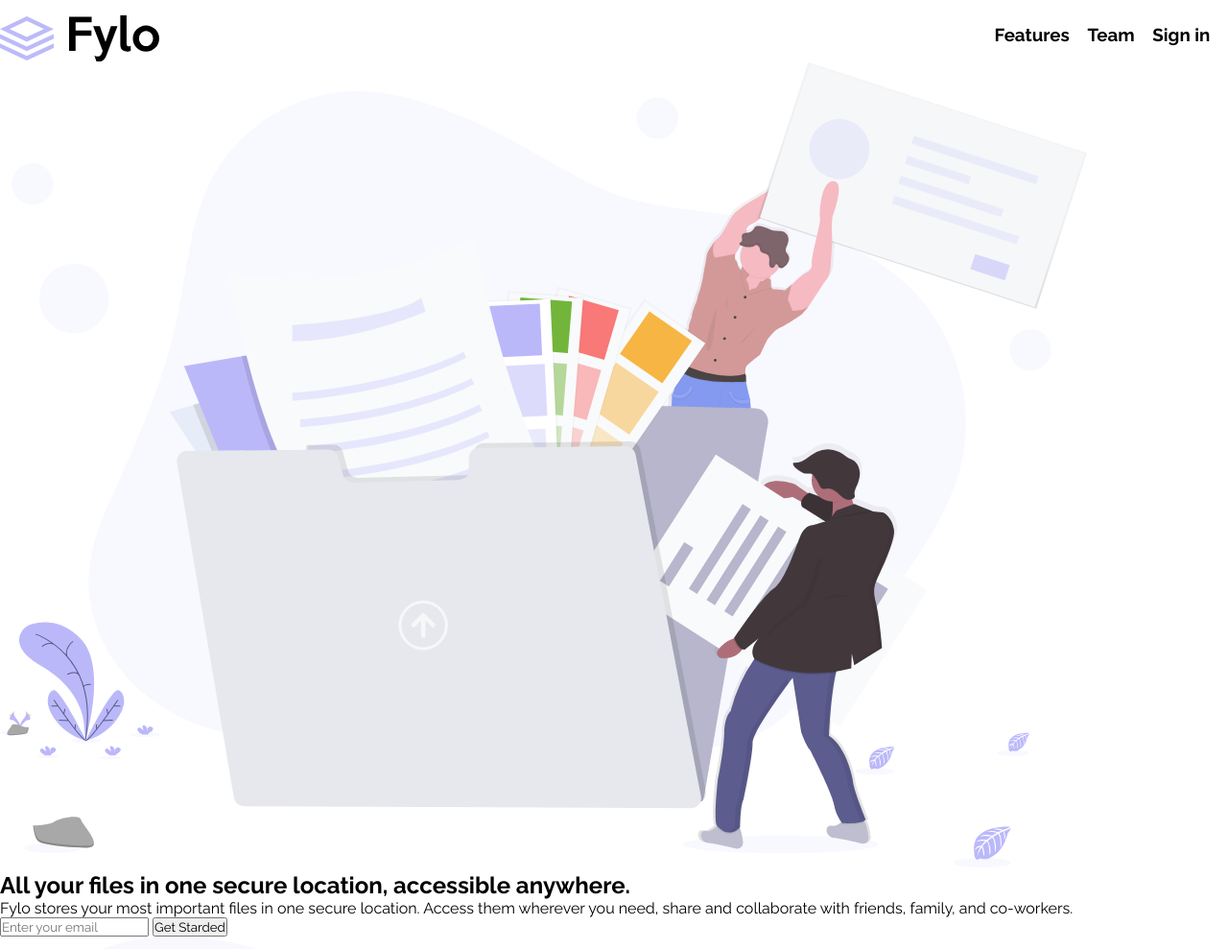
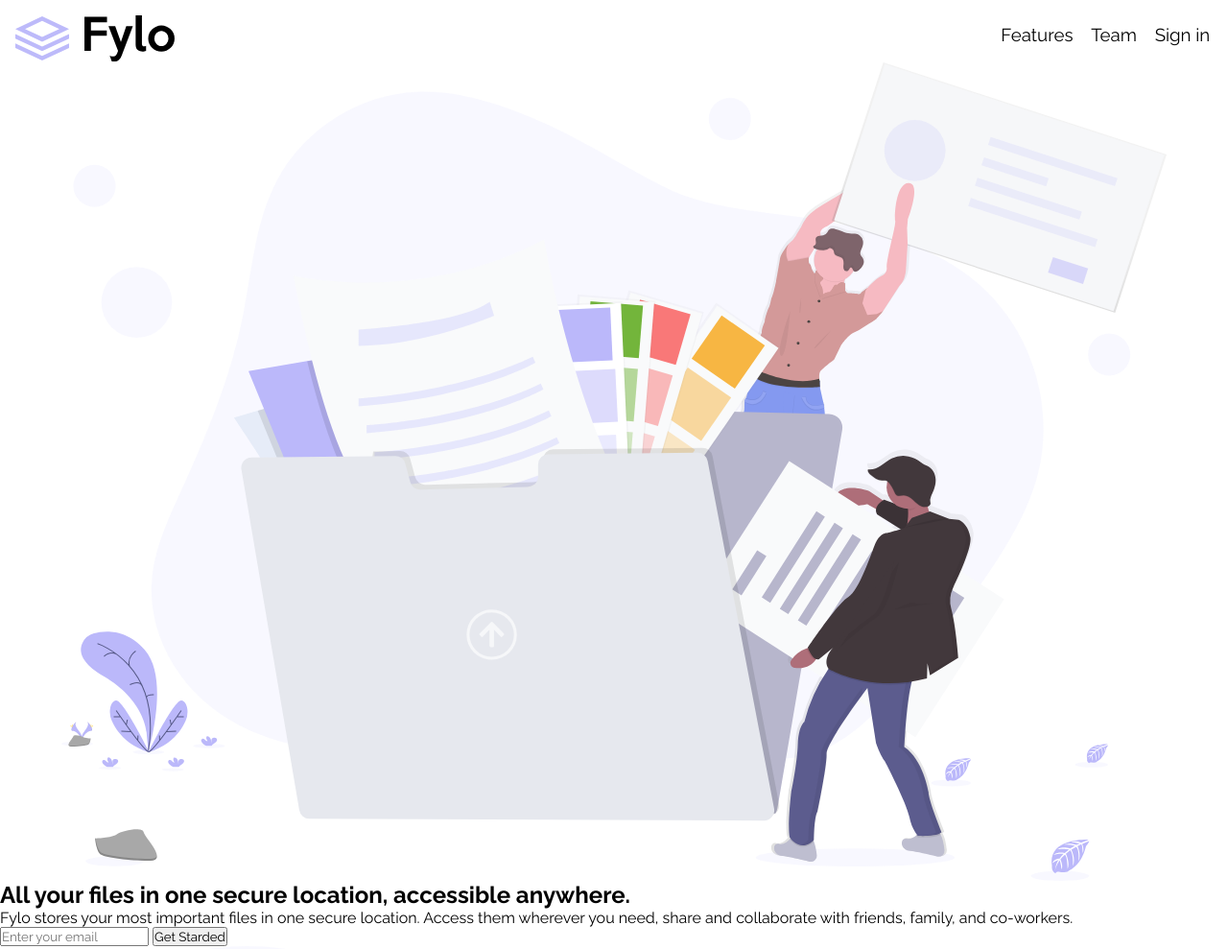
Before and after one commit to anusianne/Frontendmentor-Udemy-projects, a plain HTML site: page 7/fylo-landing-page.html in a window 1280 px wide. Shown: the top 989 px of the page at 96% size. Drawn offline with Linux system fonts and the light colour scheme.

Commit message:
added with to images on layout

```diff
--- a/7/fylo-landing-page.html
+++ b/7/fylo-landing-page.html
@@ -19,7 +19,7 @@
   <body>
     <nav class="nav">
       <div class="navDiv">
-        <img src="images/logo.svg" alt="" />
+        <img class="logo" src="images/logo.svg" alt="" />
         <div class="links">
           <h3 class="link">Features</h3>
           <h3 class="link">Team</h3>
@@ -28,7 +28,7 @@
       </div>
     </nav>
     <header class="header">
-      <img src="images/illustration-1.svg" alt="illustration" />
+      <img class="image1" src="images/illustration-1.svg" alt="illustration" />
       <h2>All your files in one secure location, accessible anywhere.</h2>
       <p>
         Fylo stores your most important files in one secure location. Access
@@ -42,7 +42,7 @@
         placeholder="Enter your email"
       />
       <button type="get started">Get Starded</button>
-      <img src="images/illustration-2.svg" alt="illustration2" />
+      <img class="image2" src="images/illustration-2.svg" alt="illustration2" />
       <h3>Stay productive, wherever you are</h3>
       <p>
         Never let location be an issue when accessing your files. Fylo has you
--- a/7/fylo-landing.page.css
+++ b/7/fylo-landing.page.css
@@ -11,6 +11,9 @@
   margin-top: 1em;
   cursor: pointer;
 }
+.logo {
+  margin-left: 1em;
+}
 .links {
   display: flex;
   justify-content: center;
@@ -20,4 +23,11 @@
 .link {
   margin-top: 0.5em;
   margin-right: 1em;
+  font-weight: 400;
 }
+.image1,
+.image2 {
+  display: block;
+  margin: 0 auto;
+  width: 90%;
+}
```
